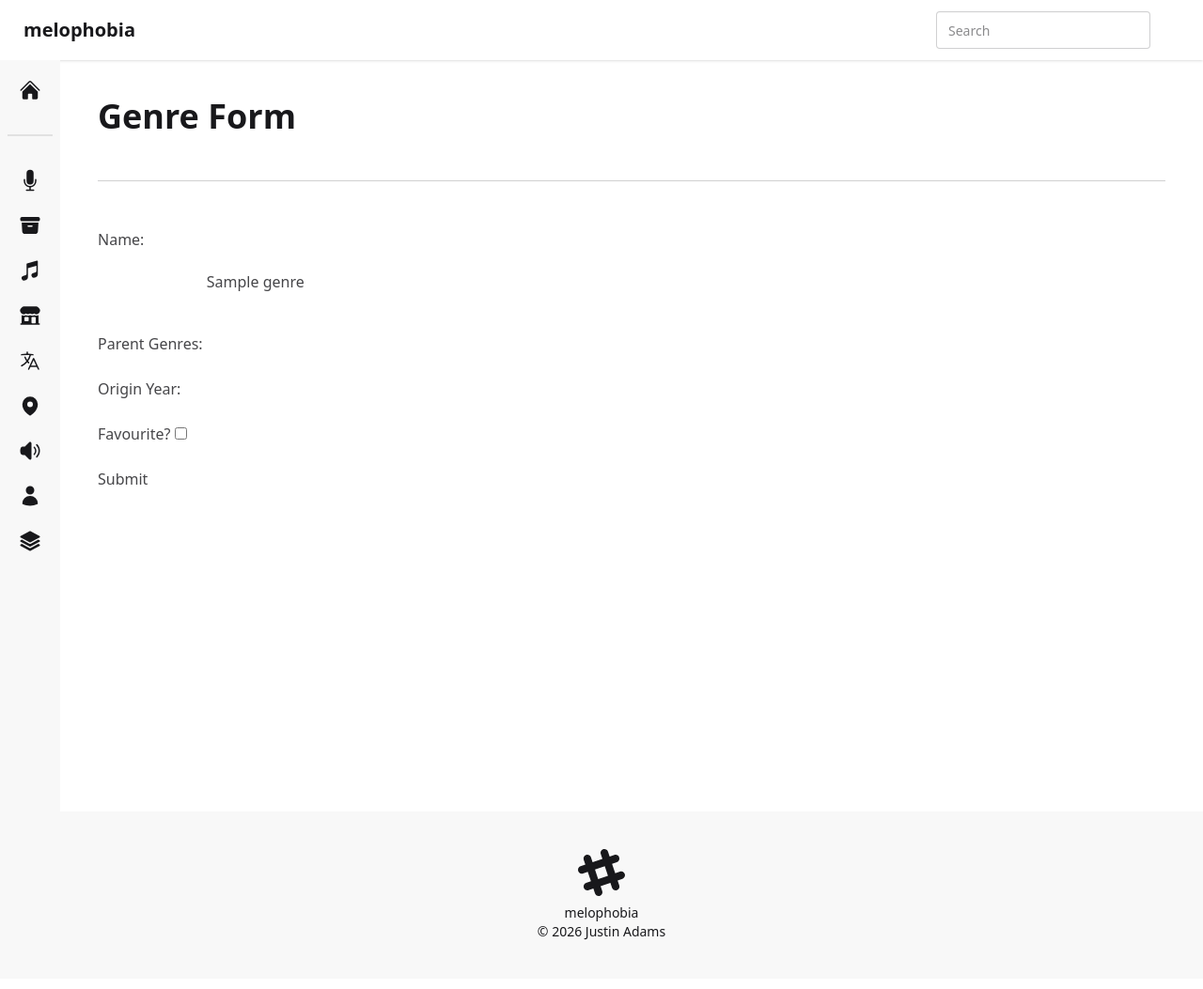
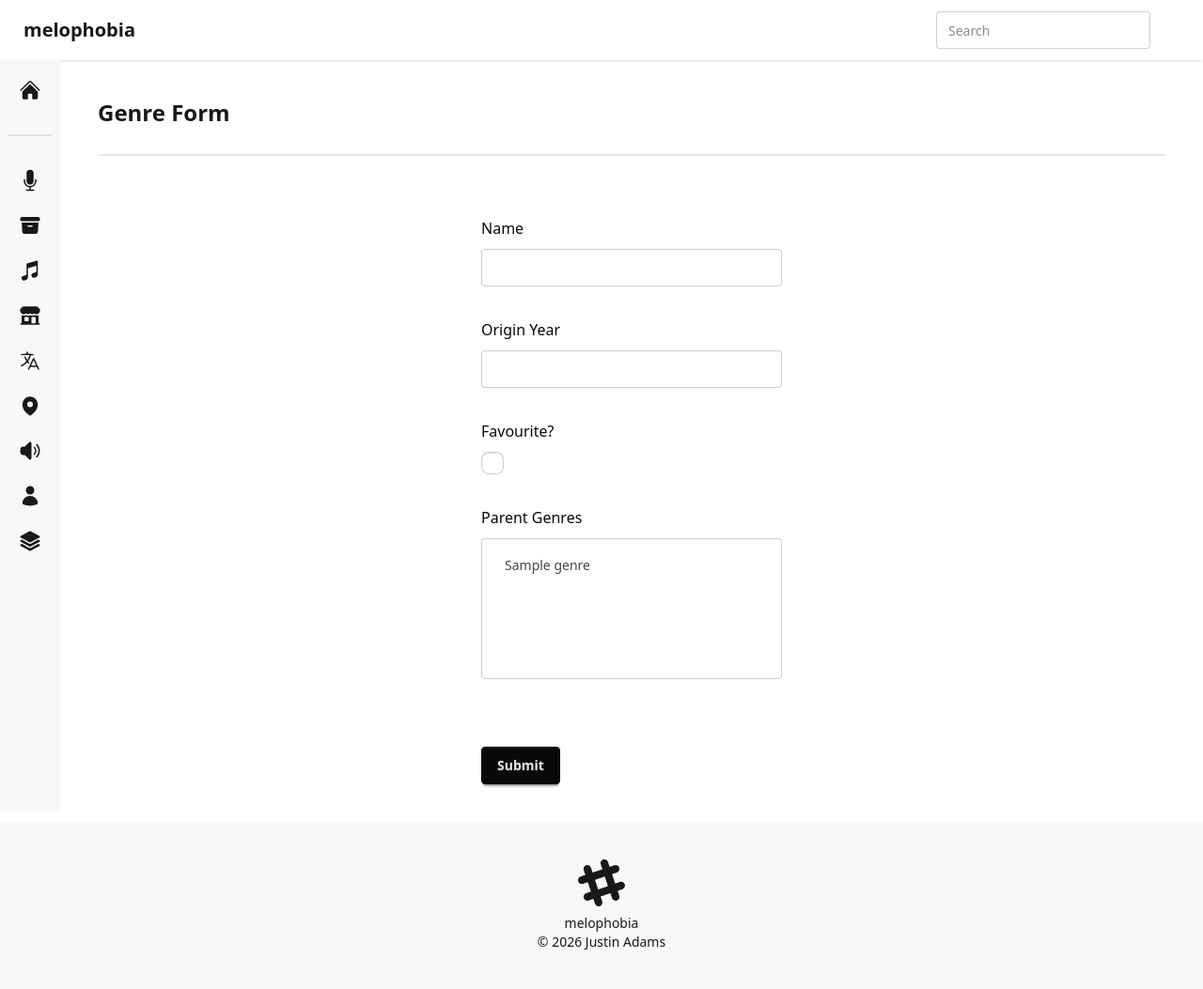
Before and after one commit to JRAdams97/melophobia, a Django app: page /genre/add in a window 1280 px wide. Shown: the whole page at 94% size. Before the commit the page ends 1001 px from the top, so only its background shows below. Run offline with Django 5.2, Linux system fonts and the light colour scheme; tables that the repository leaves empty hold one stand-in row (values such as "Sample post"); style sheets or scripts are compiled from the project's sources.

Commit message:
Style Genre form template
- add custom form templating
- add buttons to 'genre_list' view that link to the 'genre/add' and 'genre/edit/<pk>' urls

```diff
--- a/melophobia/templates/genre/form.html
+++ b/melophobia/templates/genre/form.html
@@ -2,13 +2,87 @@
 {% block content %}
 
 <div>
-    <h1>Genre Form</h1>
-    <hr/>
-    <form method="POST">
-        {% csrf_token %}
-        {{ form.as_p }}
-        <button type="submit">Submit</button>
-    </form>
+    <h1 class="font-title text-2xl font-bold">Genre Form</h1>
+    <div class="divider"></div>
+    <div class="flex items-center justify-center">
+        <form method="POST">
+            <div class="space-y-12">
+                {% csrf_token %}
+                <div class="mt-10 grid grid-cols-1 gap-x-6 gap-y-8 w-80">
+                    <!-- Name field -->
+                    <label class="form-control w-full max-w-xs">
+                        <div class="label">
+                            <span class="label-text text-neutral">{{ form.name.label }}</span>
+                        </div>
+                        <input class="input input-bordered mt-2" type="text" name="name"
+                               value="{{ form.name.value|default:'' }}"/>
+
+                        {% if form.name.errors %}
+
+                        <div class="label">
+                            <span class="label-text-alt text-error text-xs">{{ form.name.errors }}</span>
+                        </div>
+
+                        {% endif %}
+
+                    </label>
+                    <!-- Origin Year field -->
+                    <label class="form-control w-full max-w-xs">
+                        <div class="label">
+                            <span class="label-text text-neutral">{{ form.origin_year.label }}</span>
+                        </div>
+                        <input class="input input-bordered mt-2" type="text" name="origin_year"
+                               value="{{ form.origin_year.value|default:'' }}"/>
+
+                        {% if form.origin_year.errors %}
+
+                        <div class="label">
+                            <span class="label-text-alt text-error text-xs">{{ form.origin_year.errors }}</span>
+                        </div>
+
+                        {% endif %}
+
+                    </label>
+                    <!-- Is Favourite field -->
+                    <label class="form-control w-full max-w-xs">
+                        <div class="label">
+                            <span class="label-text text-neutral">{{ form.is_favourite.label }}</span>
+                        </div>
+                        <input class="block checkbox mt-2" type="checkbox" name="is_favourite"
+                               {% if form.is_favourite.value %}checked{% endif %} />
+                    </label>
+                    <!-- Parent Genres field -->
+                    <label class="form-control w-full max-w-xs">
+                        <div class="label">
+                            <span class="label-text text-neutral">{{ form.parent_genres.label }}</span>
+                        </div>
+                        <select multiple class="select select-bordered w-full mt-2" name="parent_genres">
+
+                            {% for value, label in form.parent_genres.field.choices %}
+
+                            <option value="{{ value }}"
+                                    {% if value in form.parent_genres.value %}selected{% endif %}>
+                                {{ label }}
+                            </option>
+
+                            {% endfor %}
+
+                        </select>
+
+                        {% if form.parent_genres.errors %}
+
+                        <div class="label">
+                            <span class="label-text-alt text-error text-xs">{{ form.parent_genres.errors }}</span>
+                        </div>
+
+                        {% endif %}
+
+                    </label>
+                </div>
+                <button class="btn btn-neutral mt-6" type="submit">Submit</button>
+            </div>
+        </form>
+    </div>
 </div>
 
 {% endblock %}
```
Also changed, not shown: melophobia/templates/genre/list.html (+7 -1 lines).
